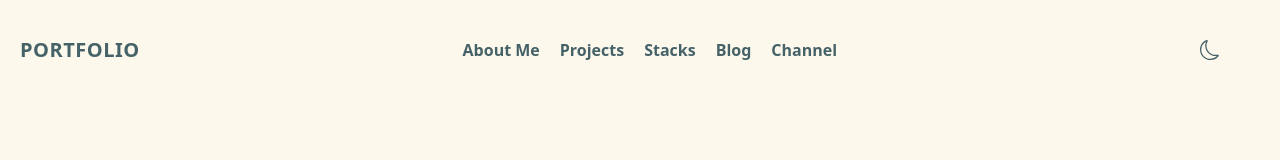
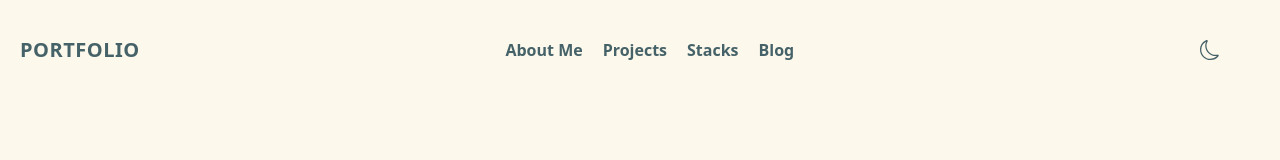
Before and after one commit to alanslengkoan/my-portfolio_v2, a Vue app: page / in a window 1280 px wide. Shown: the top 160 px of the page. Built offline with nearby package versions, Linux system fonts and the light colour scheme; what @amcharts/amcharts4 would draw is missing.

Commit message:
remove my channel menu

```diff
--- a/src/layouts/Navbar.vue
+++ b/src/layouts/Navbar.vue
@@ -91,10 +91,6 @@
             name: 'Blog',
             href: 'https://tgskmps.wordpress.com/',
         },
-        {
-            name: 'Channel',
-            href: 'https://my-favorite-channel.herokuapp.com/',
-        },
     ]
 </script>
 
```
